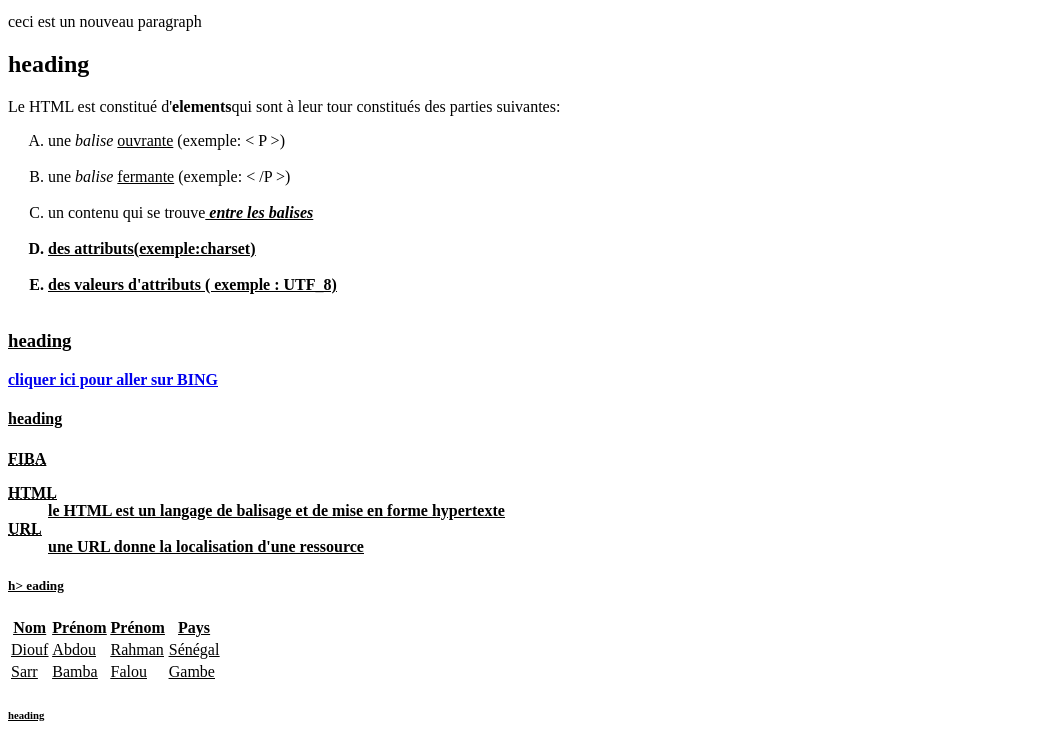
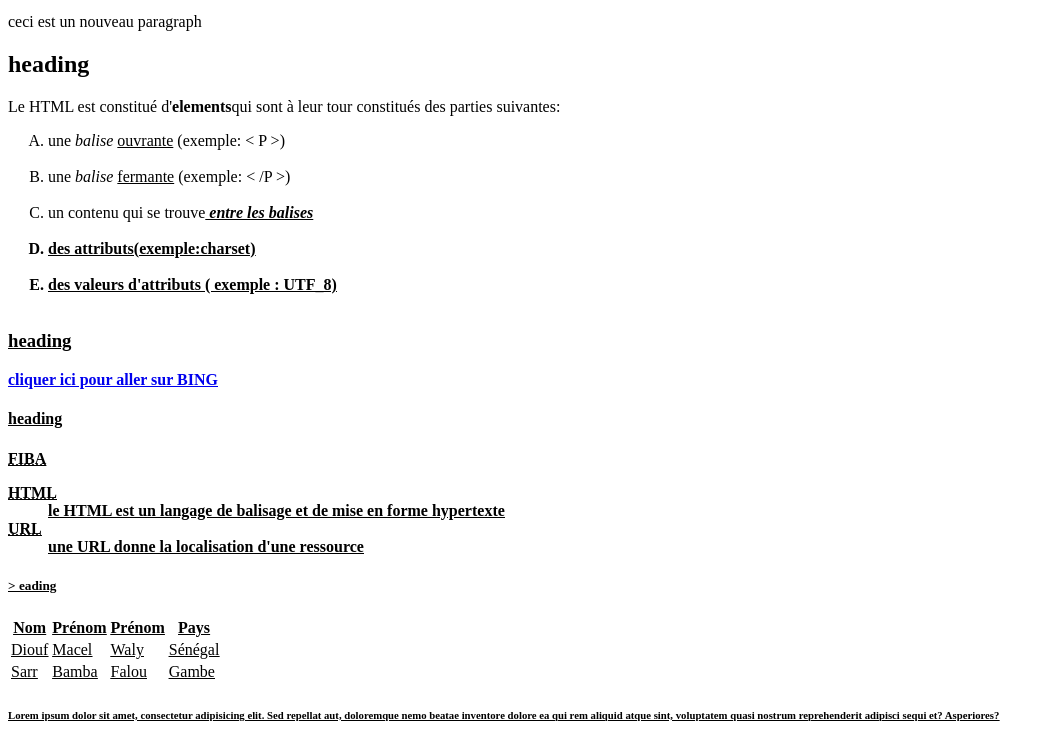
Before and after one commit to BarthelemyNdiaye/GitHub-cours, a plain HTML site: page index.html in a window 1280 px wide. Shown: the part 127-873 px from the top of the page, without its empty margins (0-1054 px from the left). Drawn offline with Linux system fonts and the light colour scheme.

Commit message:
deuxieme version BJMag

```diff
--- a/index.html
+++ b/index.html
@@ -45,7 +45,7 @@
     </dt>
 </dl>
 </div>
-        <h5>h>
+        <h5>>
 
         </abbr>eading</h5>
             <table >
@@ -57,8 +57,8 @@
                 </tr>
                 <tr>
                    <td>Diouf</td>
-                    <td>Abdou</td>
-                   <td>Rahman</td>
+                    <td>Macel</td>
+                   <td>Waly</td>
                    <td>Sénégal</td>
                 </tr>
                 <tr>
@@ -68,7 +68,10 @@
                     <td>Gambe</td>
                 </tr>
             </table>
-        <h6>heading</h6>
+        <h6>
+            Lorem ipsum dolor sit amet, consectetur adipisicing elit. Sed repellat aut, doloremque nemo beatae inventore dolore ea qui rem aliquid atque sint, voluptatem quasi nostrum reprehenderit adipisci sequi et? Asperiores?
+        </h6>
+
 
     </body>
 
```
